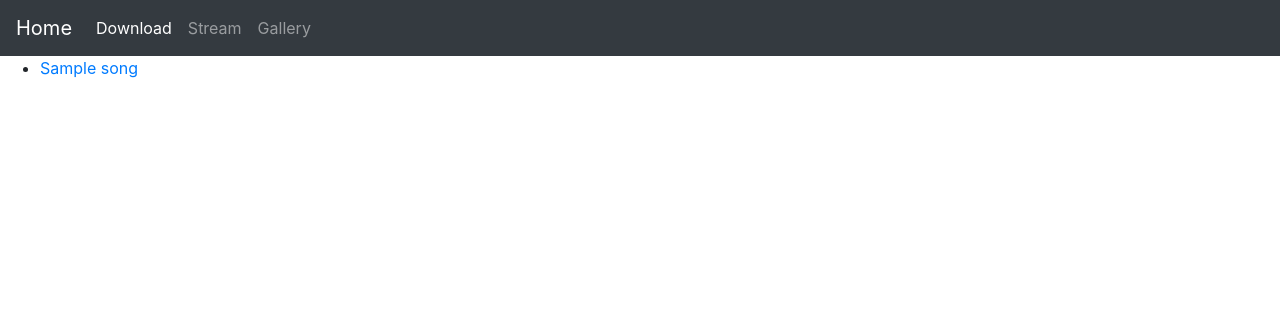
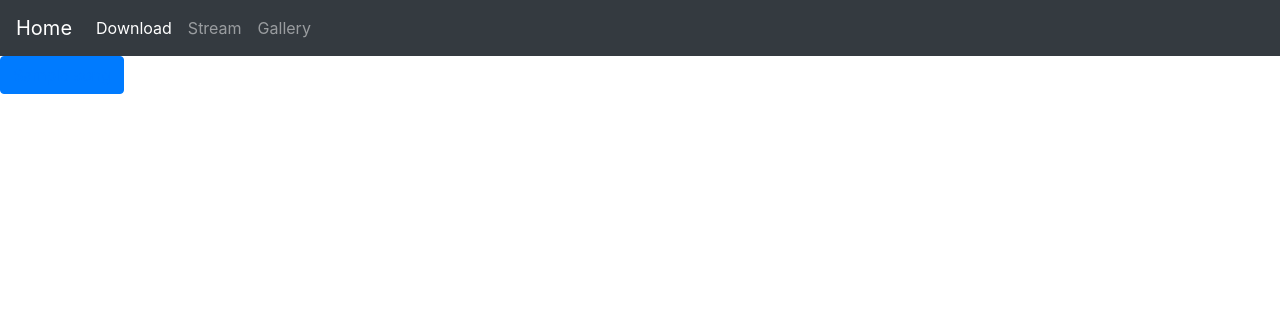
Before and after one commit to tryingtolearn11/ghostpetal, a Flask app: template app/templates/songs.html in a window 1280 px wide. Shown: the top 316 px of the page. Run offline with Flask 2, Linux system fonts and the light colour scheme; the template is opened without the code that fills it: most values are stand-ins (such as "Sample title", 1, 10 or a date in 2020); some libraries are stand-ins or nearby versions.

Commit message:
vertical songs

```diff
--- a/app/templates/songs.html
+++ b/app/templates/songs.html
@@ -3,11 +3,19 @@
 {% block content %}
 
     <audio autoplay="autoplay"></audio>
-    <ul>
-    {% for song in songs %}
-    <li><a onclick="changeSong('{{song}}')" href="javascript:void(0);">{{song}}</a></li>
-    {% endfor %}
-    </ul>
+        <div class="btn-group-vertical">
+            {% for song in songs %}
+                <button type="button" class="btn btn-primary">
+                    <a onclick="changeSong('{{song}}')"href="javascript:void(0);">{{song}}</a>
+                </button>
+            {% endfor %}
+        </div>
+
+
+
+
+
+
     <script type="text/javascript">
         function changeSong(song){
             $('audio').attr('src', '/static/ghostpetalssongs/'+song);
```
Also changed, not shown: 2 other files.
